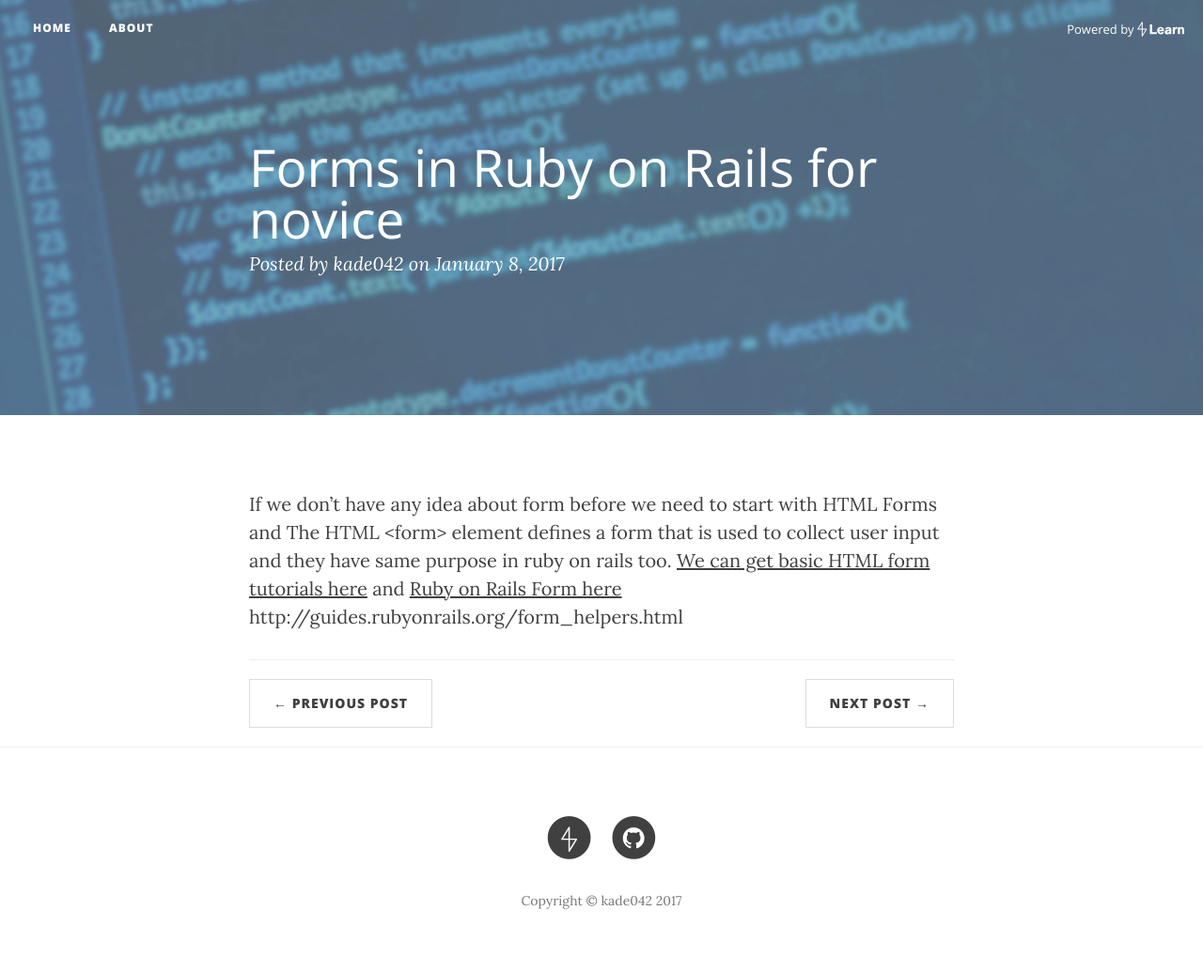
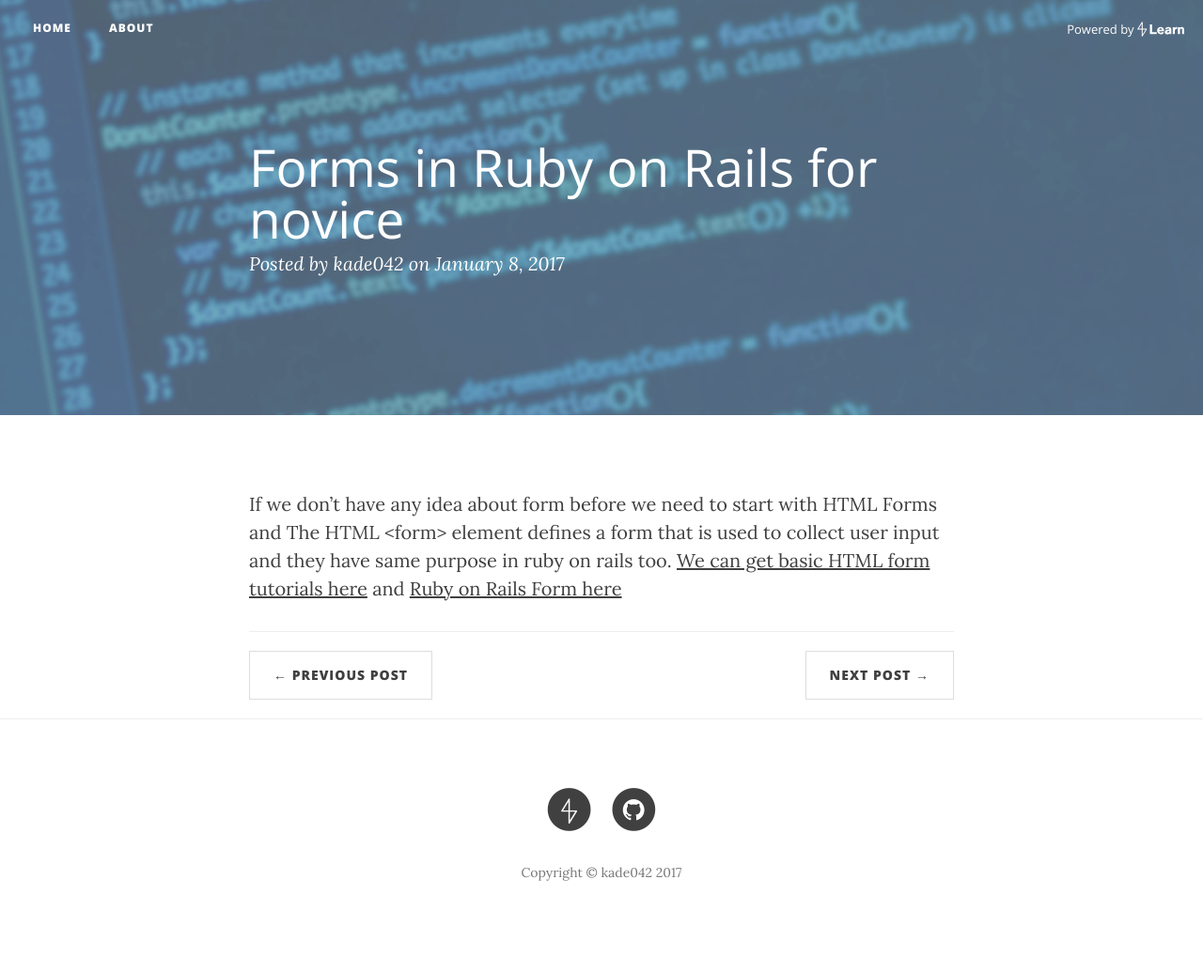
Before and after one commit to kade042/kade042.github.io, a Jekyll site: the page built from _posts/2017-01-08-Form-for-novice.md, in a window 1280 px wide. Shown: the whole page at 94% size. Built offline with Jekyll 4.4.1, drawn with Linux system fonts in a browser that asks for light colours; nearby versions of some CDN libraries; after the commit the page ends 1005 px from its top, so only the background shows below that; part of the change alters nothing that is shown.

Commit message:
update post content

```diff
--- a/_posts/2017-01-08-Form-for-novice.md
+++ b/_posts/2017-01-08-Form-for-novice.md
@@ -5,4 +5,3 @@ date:   2017-01-08
 ---
 
 If we don't have any idea about form before we need to start with HTML Forms and The HTML <form> element defines a form that is used to collect user input and they have same purpose in ruby on rails too. <a href="http://www.w3schools.com/html/html_forms.asp">We can get basic HTML form tutorials here</a> and <a href="http://guides.rubyonrails.org/form_helpers.html">Ruby on Rails Form here</a>
-http://guides.rubyonrails.org/form_helpers.html
```
